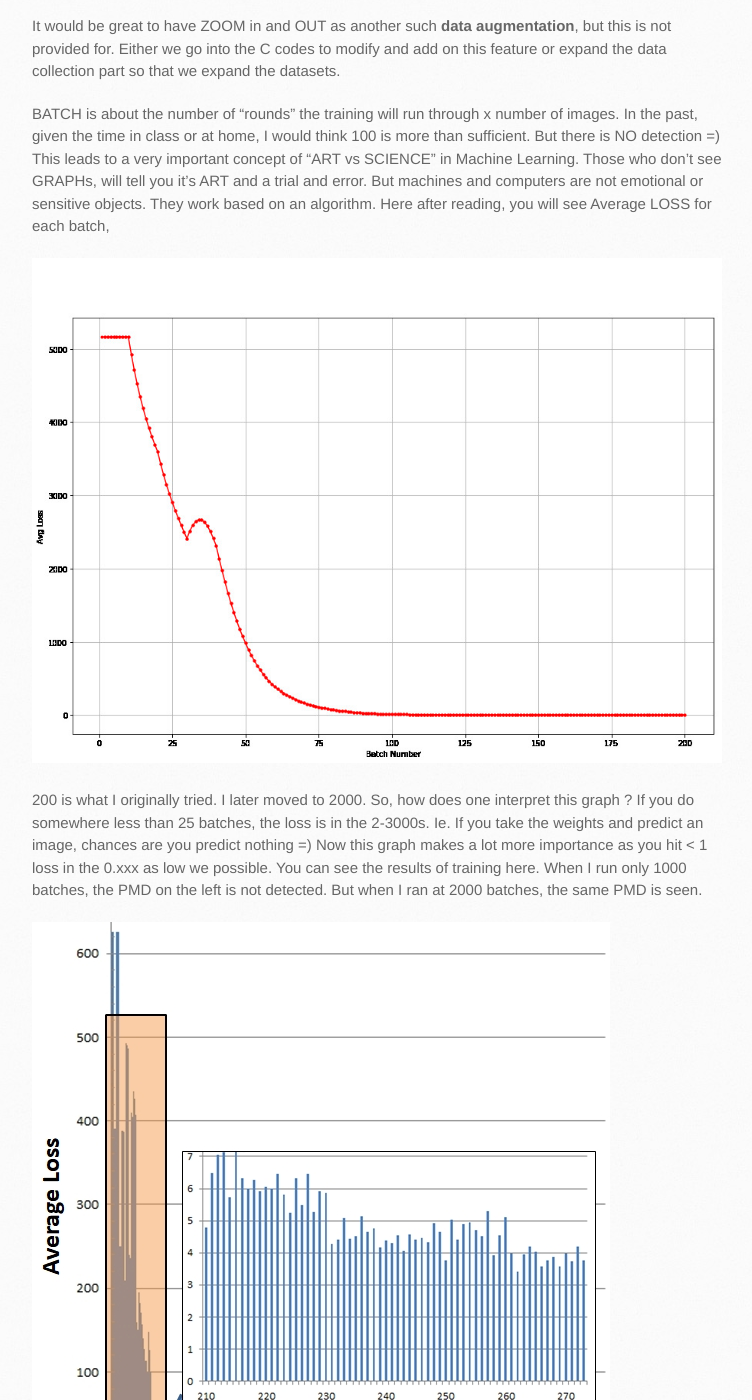
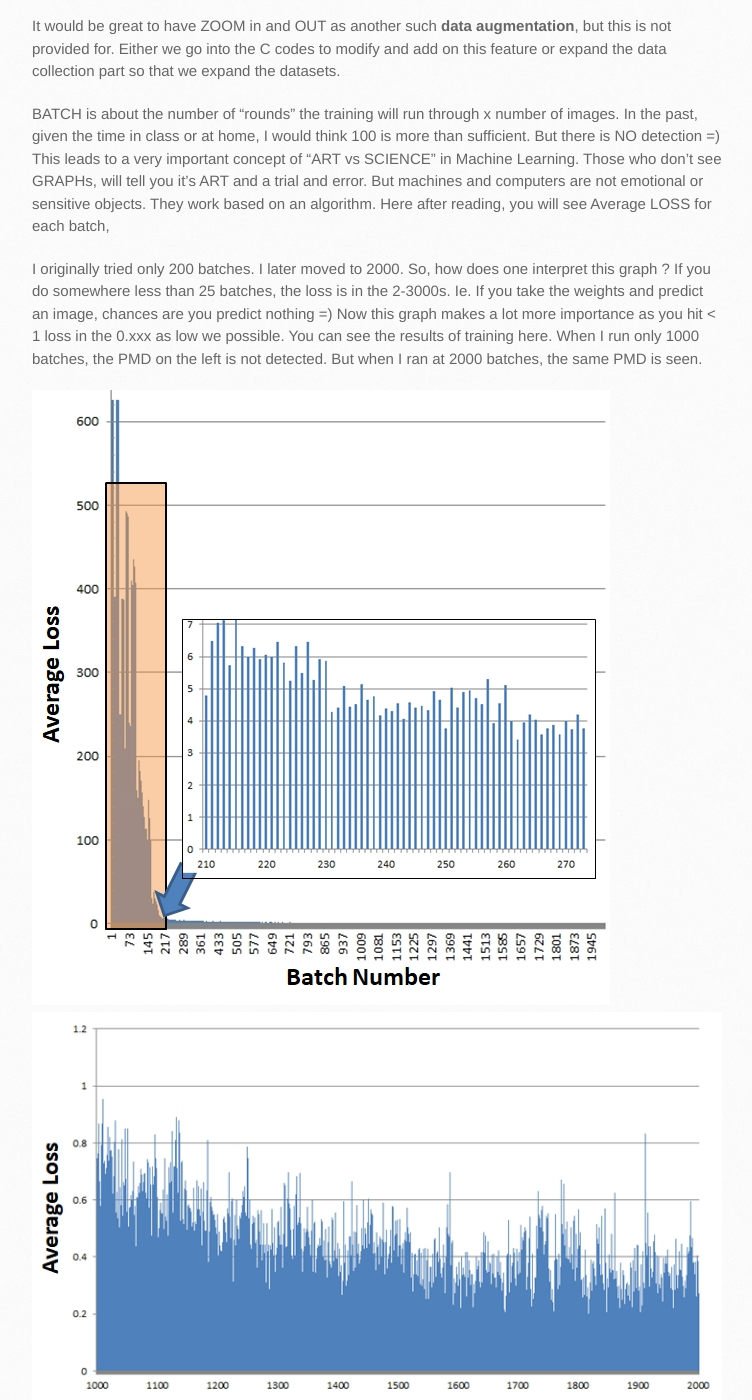
Before and after one commit to StrongRay/StrongRay.github.io, a Jekyll site: the page built from index.md, in a window 1280 px wide and 1400 px high, scrolled down 2662 px. Shown: the whole window, without its empty margins (138-890 px from the left). Built offline with Jekyll 4.4.1, drawn with Linux system fonts in a browser that asks for light colours; our own code applies the rules of GitHub Pages for plain Markdown files.

Commit message:
Update index.md

```diff
--- a/index.md
+++ b/index.md
@@ -40,9 +40,7 @@ It would be great to have ZOOM in and OUT as another such **data augmentation**,
 
 BATCH is about the number of “rounds” the training will run through x number of images.  In the past, given the time in class or at home, I would think 100 is more than sufficient.  But there is NO detection =)  This leads to a very important concept of “ART vs SCIENCE” in Machine Learning.  Those who don’t see GRAPHs, will tell you it’s ART and a trial and error.  But machines and computers are not emotional or sensitive objects.  They work based on an algorithm.  Here after reading, you will see Average LOSS for each batch,
 
-![Graph](/assets/images/Graph.jpg)
-
-200 is what I originally tried.  I later moved to 2000.  So, how does one interpret this graph ? If you do somewhere less than 25 batches, the loss is in the 2-3000s.  Ie. If you take the weights and predict an image, chances are you predict nothing =)
+I originally tried only 200 batches.  I later moved to 2000.  So, how does one interpret this graph ? If you do somewhere less than 25 batches, the loss is in the 2-3000s.  Ie. If you take the weights and predict an image, chances are you predict nothing =)
 Now this graph makes a lot more importance as you hit < 1 loss in the 0.xxx as low we possible.  You can see the results of training here.  When I run only 1000 batches, the PMD on the left is not detected.  But when I ran at 2000 batches, the same PMD is seen.
 
 ![Graph-1](/assets/images/BatchNo-Loss-2.jpg) ![Graph-2](/assets/images/BatchNo-Loss-3.jpg)
```
